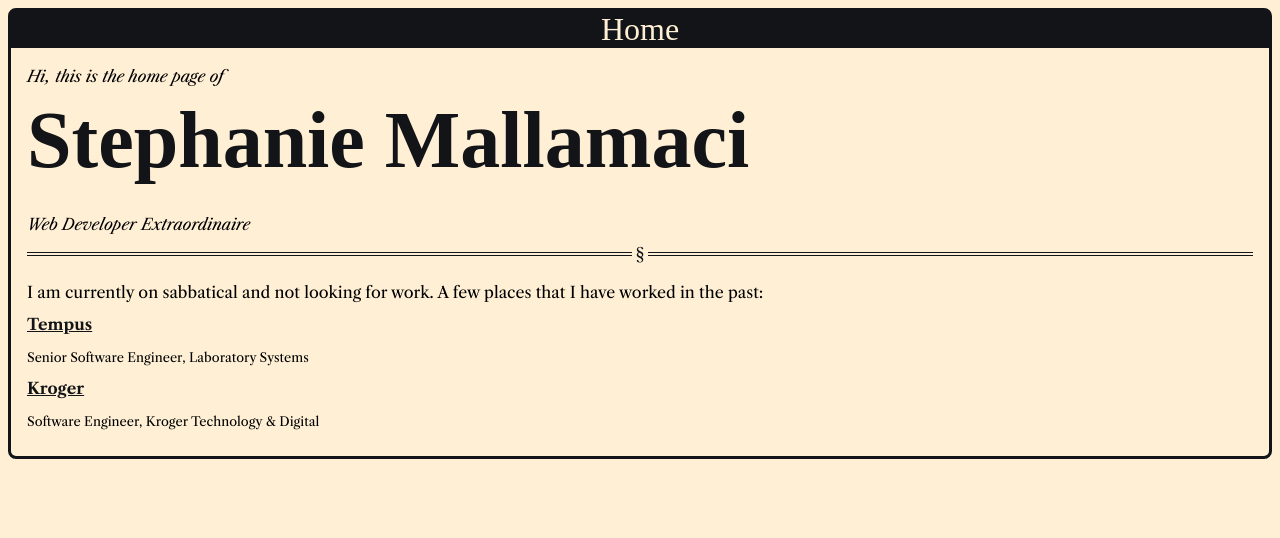
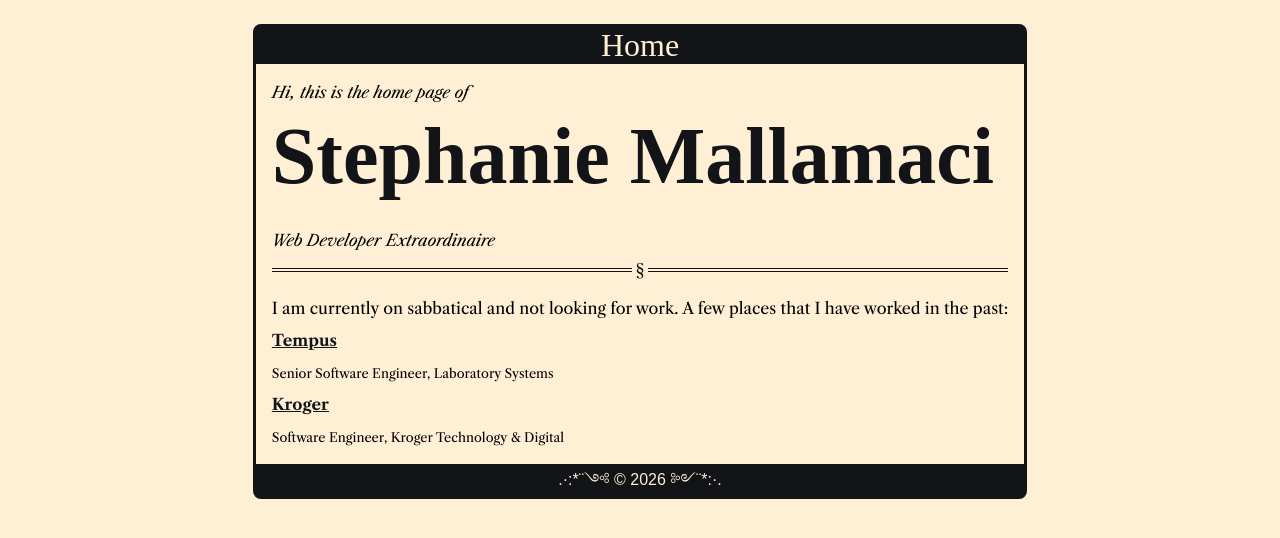
Before and after one commit to smmaci/smmaci.dev, an Eleventy site: page src/index.md in a window 1280 px wide. Built offline with nearby package versions, Linux system fonts and the light colour scheme; Eleventy itself is replaced by a stand-in of ours; files that its build step writes are made by us from their sources; a web font is replaced by a local one.

Commit message:
semantics, footer

```diff
--- a/src/_includes/layouts/base.njk
+++ b/src/_includes/layouts/base.njk
@@ -11,11 +11,16 @@
     <title>{{ title }}</title>
   </head>
   <body>
+      <div class="page-container">
         <header>
             {{ pageTitle }}
         </header>
         <main>
             {{ content | safe }}
         </main>
+        <footer>
+            .·:*¨༺ © 2026 ༻¨*:·.
+        </footer>
+      </div>
   </body>
 </html>
--- a/src/_includes/layouts/home.njk
+++ b/src/_includes/layouts/home.njk
@@ -4,7 +4,7 @@ title: 'Steph M. | Home'
 pageTitle: 'Home'
 ---
 
-<div class="wrapper home">
+<div>
     {{ content | safe }}
     <ul>
         {%- for post in collections.posts -%}
--- a/src/style.css
+++ b/src/style.css
@@ -1,6 +1,6 @@
 /* Cdn fonts */
 @import url("https://fonts.googleapis.com/css2?family=Libre+Baskerville:ital,wght@0,400;0,700;1,400&family=Libre+Caslon+Display&family=Libre+Caslon+Text:ital,wght@0,400;0,700;1,400&display=swap");
-@import url('https://fonts.cdnfonts.com/css/boecklins-universe');
+@import url("https://fonts.cdnfonts.com/css/boecklins-universe");
 
 :root {
   --color-bg: papayawhip;
@@ -25,7 +25,7 @@
 
 /* Typography */
 p {
-  margin: 0 0 .5rem 0;
+  margin: 0 0 0.5rem 0;
   line-height: 1.5 !important;
   font-size: 1rem;
 }
@@ -72,7 +72,7 @@ ol > li {
 ul {
   padding: 0 0 0 1rem;
   margin: 0;
-  list-style-type:disc;
+  list-style-type: disc;
 }
 
 /* Link styles */
@@ -91,39 +91,59 @@ a:hover {
 body {
   background: var(--color-bg);
   padding: 1rem;
+  font-family: var(--font-family-text);
+  display: grid;
+}
+
+.page-container {
+  padding: 1rem;
   border: var(--color-text) solid;
-  border-radius: .5rem;
-  font-family: var(--font-family-text);
+  border-radius: 0.5rem;
+  place-self: stretch center;
+  max-width: 120rem;
+}
+
+header,
+footer {
+  text-align: center;
+  margin: -1rem;
+  justify-content: center;
+  background-color: var(--color-text);
+  color: var(--color-bg);
 }
 
 header {
-  text-align: center;
-  margin: -1rem;
   margin-bottom: 1rem;
-  justify-content: center;
-  background-color: var(--color-text);
-  color: var(--color-bg);
-  font-family: 'Boecklins Universe', serif;
+  font-family: "Boecklins Universe", serif;
   font-size: 2rem;
   position: sticky;
   top: 0;
+  z-index: 1;
+}
+
+footer {
+  margin-top: 1rem;
+  line-height: 1rem;
+  padding: 0.5rem 0;
+  font-family: sans-serif;
+  font-size: 1rem;
 }
 
 /* Who doesn't appreciate a thematic break? */
 hr {
   border: none;
-  border-top: var(--color-text) .25rem double;
+  border-top: var(--color-text) 0.25rem double;
   color: var(--color-text);
   overflow: visible;
   text-align: center;
-  height: .75rem;
+  height: 0.75rem;
   margin: 1rem 0;
 }
 
 hr::after {
   content: "§";
   background: var(--color-bg);
-  padding: 0 .25rem;
+  padding: 0 0.25rem;
   position: relative;
-  top: -.75rem;
+  top: -0.75rem;
 }
```
Also changed, not shown: 4 other files. Lines whose indentation alone changed are shown as unchanged.
